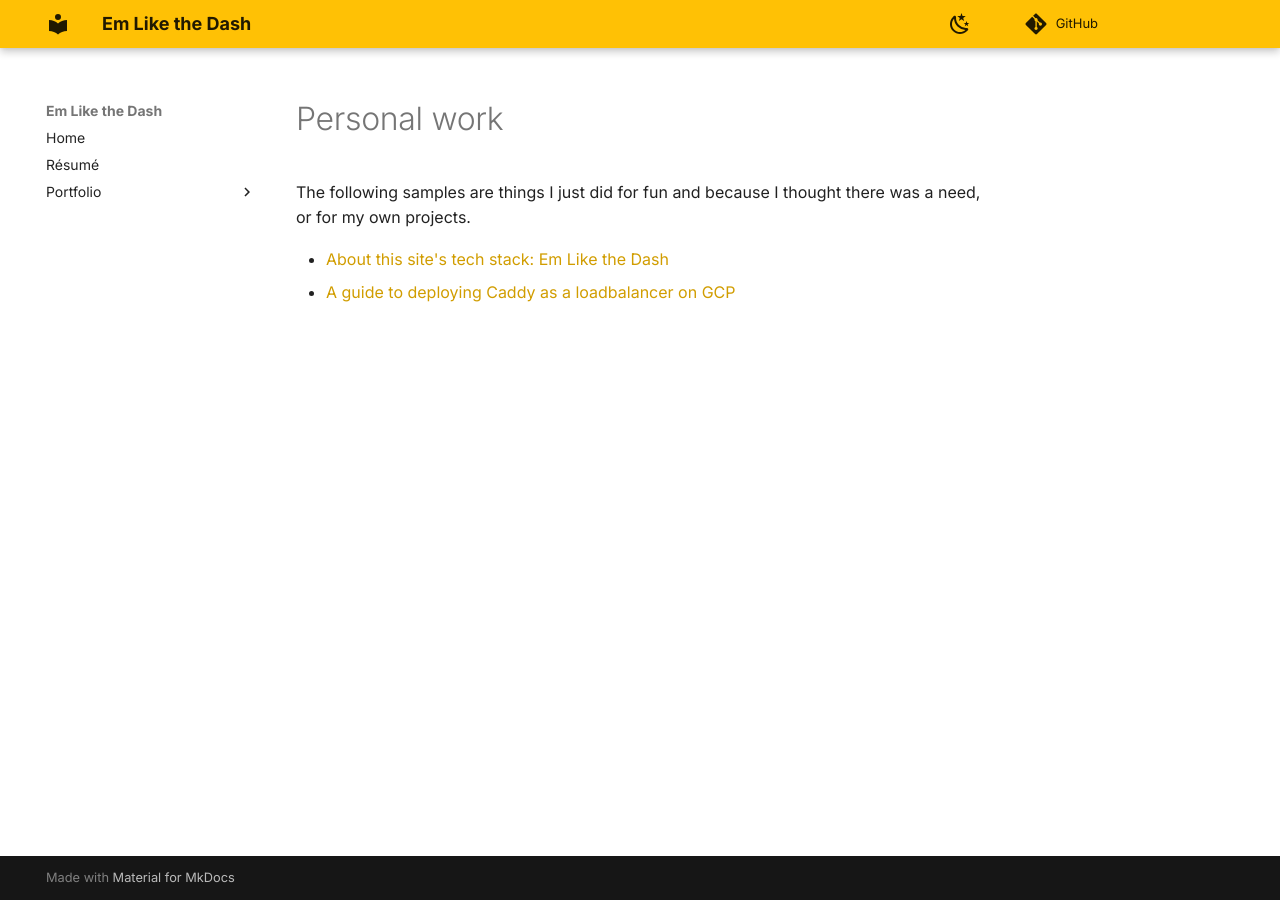
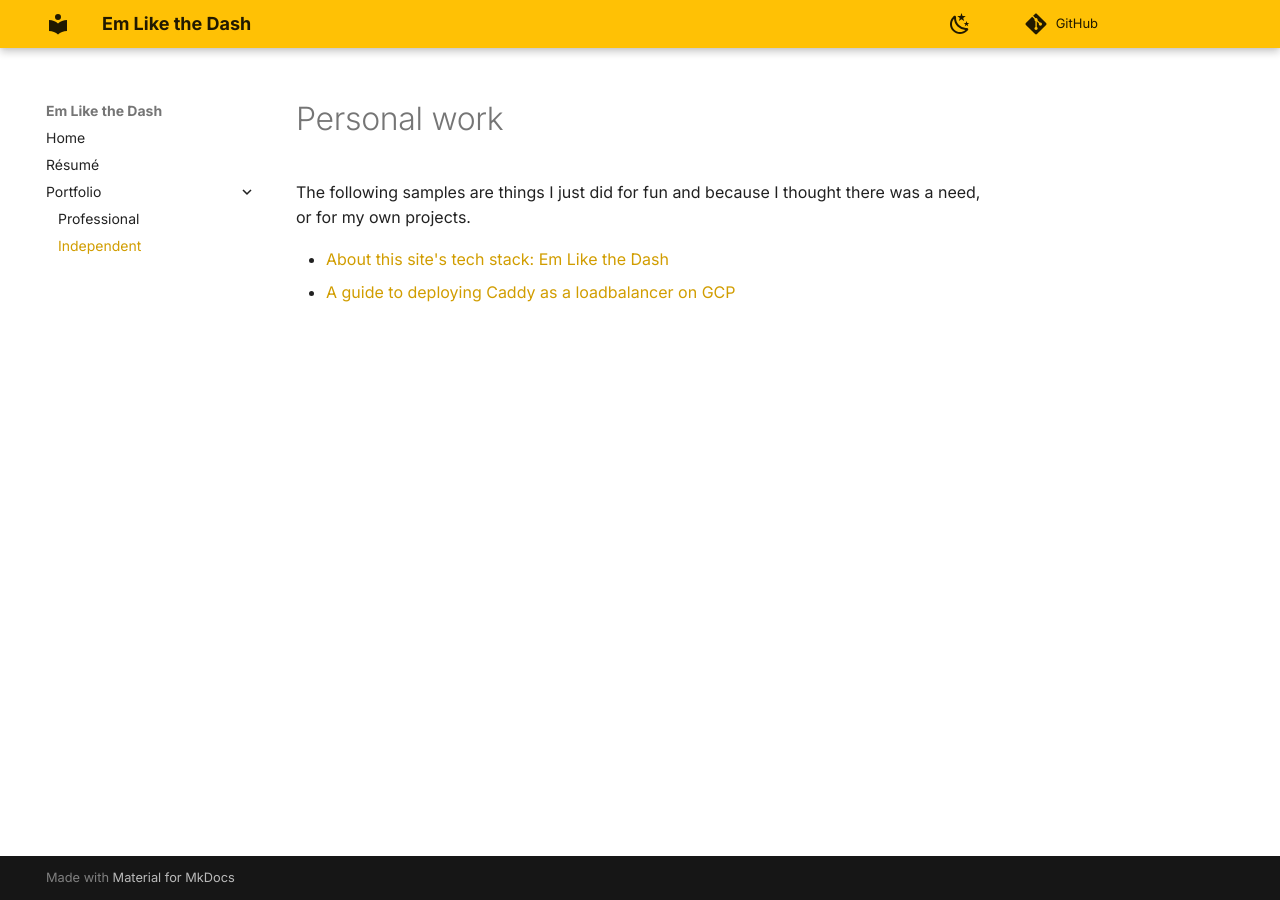
Before and after one commit to microcosem/emlikethedash, an MkDocs documentation site: the page built from docs/personal.md, in a window 1280 px wide. Built offline with MkDocs 1.6.1 and Material for MkDocs 9.7.7, drawn with Linux system fonts in a browser that asks for light colours; plug-ins that fetch from the network failed and are left out; comment, search, counter and statistics services are not loaded; part of the change alters nothing that is shown.

```diff
--- a/mkdocs.yml
+++ b/mkdocs.yml
@@ -5,6 +5,20 @@ theme:
   name: material
   font:
     text: Inter
+  icon:
+    admonition:
+      note: octicons/tag-16
+      abstract: octicons/checklist-16
+      info: octicons/info-16
+      tip: octicons/squirrel-16
+      success: octicons/check-16
+      question: octicons/question-16
+      warning: octicons/alert-16
+      failure: octicons/x-circle-16
+      danger: octicons/zap-16
+      bug: octicons/bug-16
+      example: octicons/beaker-16
+      quote: octicons/quote-16
   palette:
     # Dark mode
     - media: "(prefers-color-scheme: dark)"
@@ -27,6 +41,9 @@ markdown_extensions:
   - pymdownx.emoji:
       emoji_index: !!python/name:material.extensions.emoji.twemoji
       emoji_generator: !!python/name:material.extensions.emoji.to_svg
+  - admonition
+  - pymdownx.details
+  - pymdownx.superfences
 plugins:
   - blog:
       authors: false
@@ -37,4 +54,4 @@ nav:
   - Résumé: 'resume.md'
   - 'Portfolio':
     - Professional: 'professional.md'
-    - Independent: 'independent.md'
+    - Independent: 'personal.md'
```
